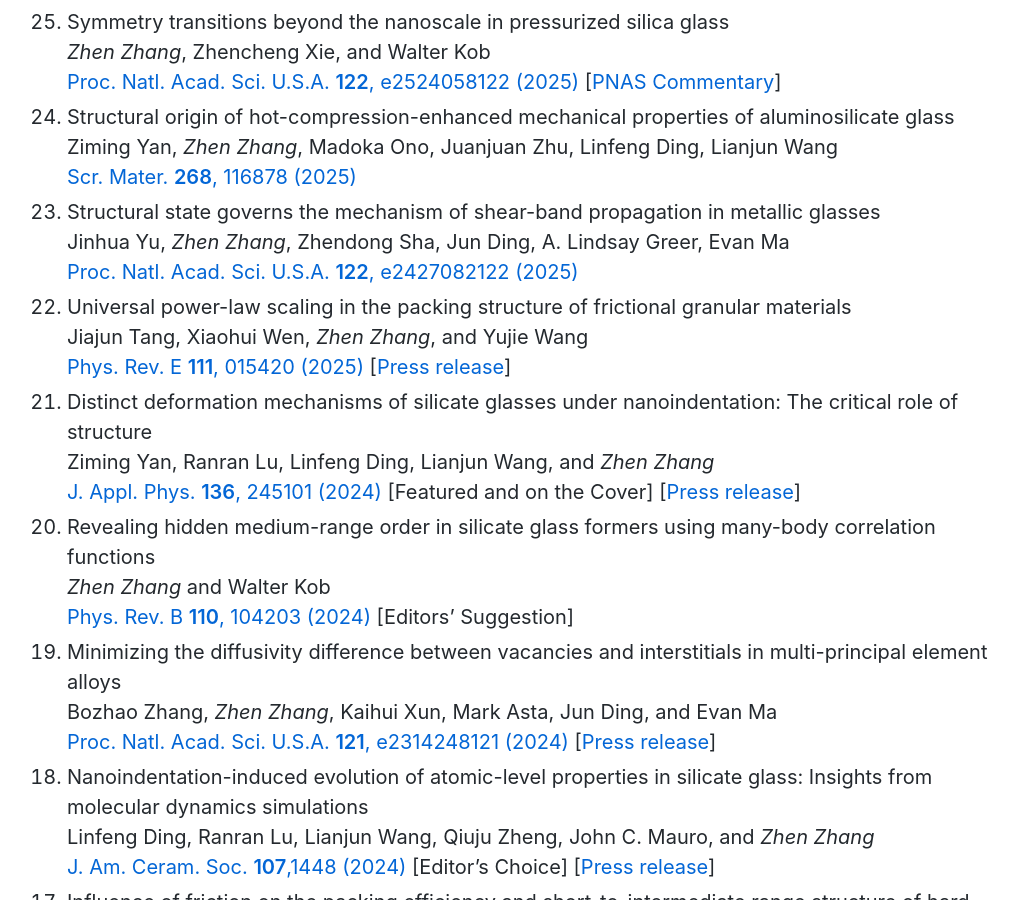
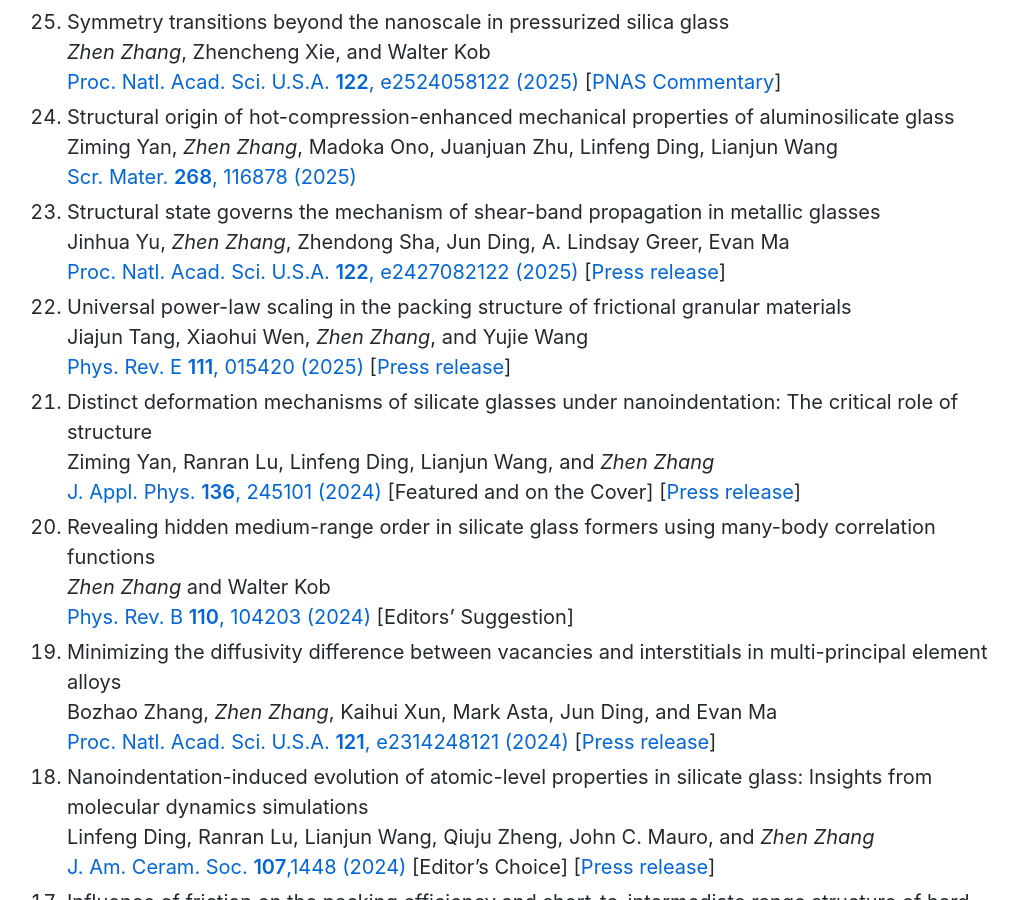
Before and after one commit to zhenzhang1991/zhenzhang1991.github.io, a Jekyll site: the page built from index.md, in a window 1280 px wide and 900 px high, scrolled down 5783 px. Shown: the whole window, without its empty margins (123-1141 px from the left). Built offline with Jekyll 4.4.1, drawn with Linux system fonts in a browser that asks for light colours; Markdown is read by kramdown in place of the engine named in the settings; comment, search, counter and statistics services are not loaded.

Commit message:
Update index.md

```diff
--- a/index.md
+++ b/index.md
@@ -104,7 +104,7 @@ Publications for more details:
    [Scr. Mater. **268**, 116878 (2025)](docs/2025-yan-scripta.pdf)
 0. Structural state governs the mechanism of shear-­band propagation in metallic glasses <br>
    Jinhua Yu, *Zhen Zhang*, Zhendong Sha, Jun Ding, A. Lindsay Greer, Evan Ma <br>
-   [Proc. Natl. Acad. Sci. U.S.A. **122**, e2427082122 (2025)](docs/2025-pnas-yu.pdf)
+   [Proc. Natl. Acad. Sci. U.S.A. **122**, e2427082122 (2025)](docs/2025-pnas-yu.pdf) [[Press release](https://mse-en.xjtu.edu.cn/info/1011/1835.htm)]
 0. Universal power-law scaling in the packing structure of frictional granular materials <br>
    Jiajun Tang, Xiaohui Wen, *Zhen Zhang*, and Yujie Wang <br>
    [Phys. Rev. E **111**, 015420 (2025)](docs/2025-pre-tang.pdf) [[Press release](https://cop.cdut.edu.cn/info/1638/5321.htm)]
```
